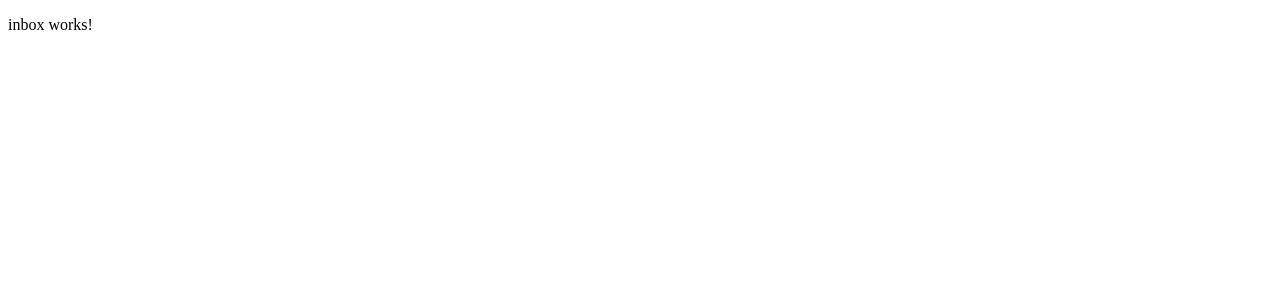
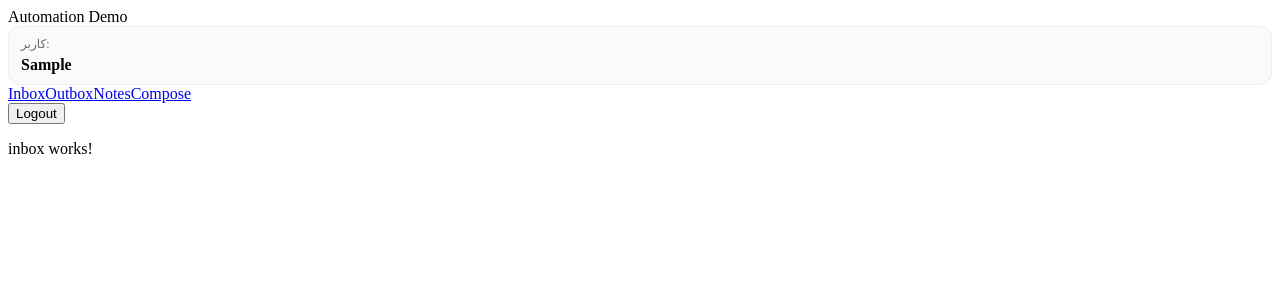
Before and after one commit to Arshiya-rze/system-consultant-office-automation-task, an Angular app in the folder client/: page /login in a window 1280 px wide. Both pictures are taken after typing "Sample", "Sample123" into the empty fields and a click on the button "ورود". Shown: the top 300 px of the page. Built offline with nearby package versions, Linux system fonts and the light colour scheme.

Commit message:
feat(auth): add logout, show current user in layout, and prevent login for authenticated users

```diff
--- a/client/src/app/app.routes.ts
+++ b/client/src/app/app.routes.ts
@@ -7,9 +7,10 @@ import { MessageViewComponent } from './features/mailbox/pages/message-view/mess
 import { OutboxComponent } from './features/mailbox/pages/outbox/outbox.component';
 import { NotesComponent } from './features/notes/pages/notes/notes.component';
 import { AppLayoutComponent } from './features/shell/layout/app-layout/app-layout.component';
+import { guestGuard } from './core/guards/guest.guard';
 
 export const routes: Routes = [
-    { path: 'login', component: LoginComponent },
+    { path: 'login', component: LoginComponent, canActivate: [guestGuard] },
 
     {
         path: 'app',
--- a/client/src/app/core/guards/guest.guard.ts
+++ b/client/src/app/core/guards/guest.guard.ts
@@ -1,5 +1,14 @@
-import { CanActivateFn } from '@angular/router';
+import { inject } from '@angular/core';
+import { CanActivateFn, Router } from '@angular/router';
+import { AuthService } from '../services/auth.service';
 
-export const guestGuard: CanActivateFn = (route, state) => {
+export const guestGuard: CanActivateFn = () => {
+  const auth = inject(AuthService);
+  const router = inject(Router);
+
+  if (auth.isLoggedIn()) {
+    return router.parseUrl('/app/inbox');
+  }
+
   return true;
 };
--- a/client/src/app/features/shell/layout/app-layout/app-layout.component.html
+++ b/client/src/app/features/shell/layout/app-layout/app-layout.component.html
@@ -1 +1,25 @@
-<router-outlet></router-outlet>
+<div class="shell">
+  <aside class="sidenav">
+    <div class="brand">Automation Demo</div>
+
+    <div class="userbox" *ngIf="username">
+      <div class="label">کاربر:</div>
+      <div class="name">{{ username }}</div>
+    </div>
+
+    <nav class="menu">
+      <a routerLink="/app/inbox" routerLinkActive="active">Inbox</a>
+      <a routerLink="/app/outbox" routerLinkActive="active">Outbox</a>
+      <a routerLink="/app/notes" routerLinkActive="active">Notes</a>
+      <a routerLink="/app/compose" routerLinkActive="active">Compose</a>
+    </nav>
+
+    <div class="footer">
+      <button class="btn" type="button" (click)="logout()">Logout</button>
+    </div>
+  </aside>
+
+  <main class="content">
+    <router-outlet></router-outlet>
+  </main>
+</div>
--- a/client/src/app/features/shell/layout/app-layout/app-layout.component.scss
+++ b/client/src/app/features/shell/layout/app-layout/app-layout.component.scss
@@ -0,0 +1,16 @@
+.userbox {
+  padding: 10px 12px;
+  border: 1px solid #eee;
+  border-radius: 12px;
+  background: #fafafa;
+}
+
+.userbox .label {
+  font-size: 12px;
+  color: #666;
+}
+
+.userbox .name {
+  font-weight: 700;
+  margin-top: 4px;
+}
--- a/client/src/app/features/shell/layout/app-layout/app-layout.component.ts
+++ b/client/src/app/features/shell/layout/app-layout/app-layout.component.ts
@@ -1,12 +1,28 @@
-import { Component } from '@angular/core';
-import { RouterOutlet } from "@angular/router";
+import { Component, inject } from '@angular/core';
+import { Router, RouterLink, RouterLinkActive, RouterOutlet } from "@angular/router";
+import { AuthService } from '../../../../core/services/auth.service';
+import { CommonModule } from '@angular/common';
 
 @Component({
   selector: 'app-app-layout',
-  imports: [RouterOutlet],
+  imports: [
+    CommonModule,
+    RouterOutlet,
+    RouterLink,
+    RouterLinkActive],
   templateUrl: './app-layout.component.html',
   styleUrl: './app-layout.component.scss'
 })
 export class AppLayoutComponent {
+  private auth = inject(AuthService);
+  private router = inject(Router);
 
+  get username(): string {
+    return this.auth.getUser()?.username ?? '';
+  }
+
+  logout(): void {
+    this.auth.logout();
+    this.router.navigateByUrl('/login');
+  }
 }
```
